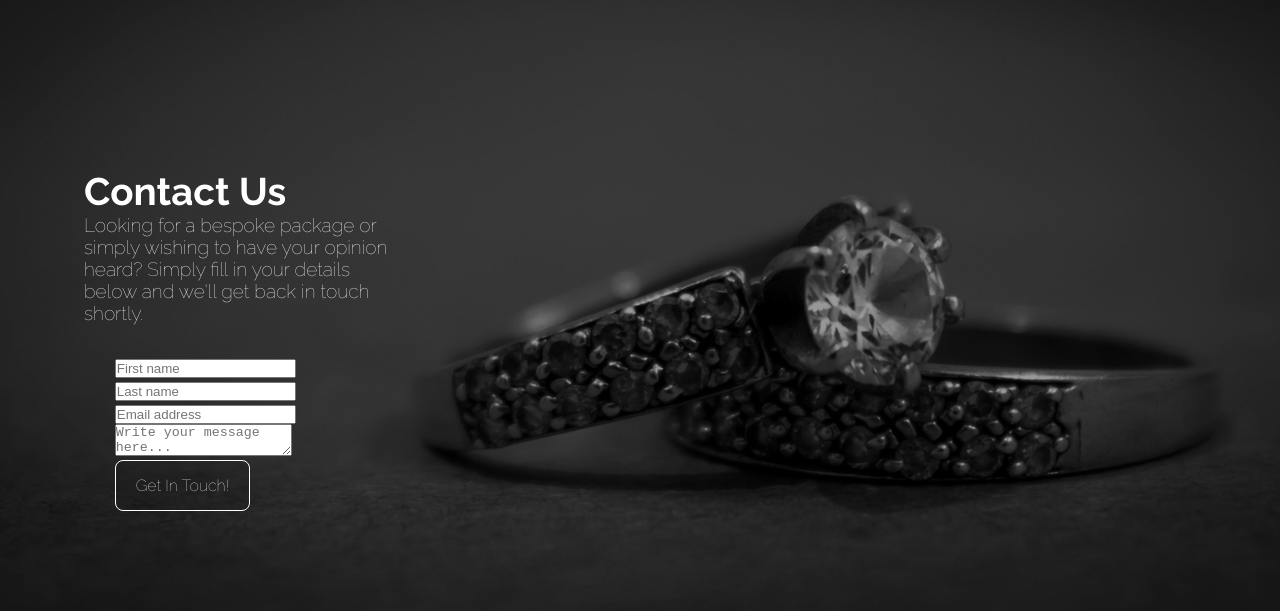
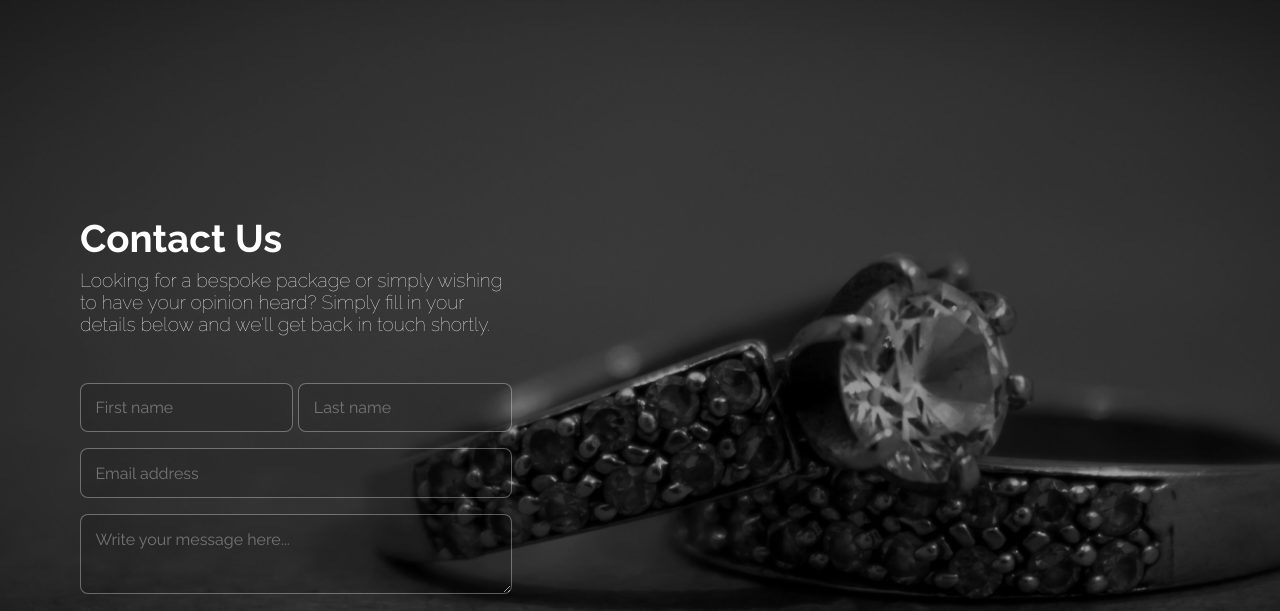
Before and after one commit to CameronCarlyon/Meta-Front-End-Developer-Professional-Certificate, a plain HTML site: page HTML-and-CSS-in-depth/Portfolio-Project/index.html in a window 1280 px wide. Shown: the part 4550-5161 px from the top of the page. Drawn offline with Linux system fonts and the light colour scheme.

Commit message:
Update styles.css
Contact page styling

```diff
--- a/HTML-and-CSS-in-depth/Portfolio-Project/styles.css
+++ b/HTML-and-CSS-in-depth/Portfolio-Project/styles.css
@@ -197,28 +197,74 @@ main {
 
 /* CONTACT CONTAINER */
 .contact-container {
-  scroll-snap-align: center;
   background: linear-gradient(rgba(0, 0, 0, 0.4), rgba(0, 0, 0, 0.4)),
     url("media/pexels-lalesh-aldarwish-168927.jpg");
   background-size: cover;
   background-position: center;
   background-repeat: no-repeat;
-  height: 80%;
-  padding: 20px;
-  padding-top: 13rem;
-  padding-bottom: 2rem;
   display: grid;
-  grid-template-columns: repeat(3, 1fr);
+  grid-template-columns: 37rem;
 }
 
 .contact-text {
-  width: 100%;
   color: white;
-  padding: 10%;
-  padding-left: 4rem;
   font-family: "Raleway", "Arial Narrow Bold", sans-serif;
   font-size: larger;
   font-weight: lighter;
+
+  margin: 5rem;
+  margin-top: 18rem;
+}
+
+.contact-text * {
+  margin-top: 0.5rem;
+  margin-bottom: 0.5rem;
+}
+
+.contact-text p {
+  padding-bottom: 2rem;
+}
+
+input {
+  padding: 0.9rem;
+  background-color: rgba(0, 0, 0, 0.1);
+  border: 1px solid #ffffff55;
+  border-radius: 0.5rem;
+  color: #fff;
+}
+
+#gender-selection {
+  width: auto;
+  text-align: center;
+}
+
+#gender-selection * {
+  margin: 0.6rem;
+}
+
+.name-input {
+  width: 49.4%;
+  font-family: "Raleway", "Arial Narrow Bold", sans-serif;
+  font-size: medium;
+}
+
+#email-input {
+  width: 100%;
+  font-family: "Raleway", "Arial Narrow Bold", sans-serif;
+  font-size: medium;
+}
+
+#message-input {
+  width: 100%;
+  height: 5rem;
+  overflow-y: auto;
+  padding: 0.9rem;
+  background-color: rgba(0, 0, 0, 0.1);
+  border: 1px solid #ffffff55;
+  border-radius: 0.5rem;
+  color: #fff;
+  font-family: "Raleway", "Arial Narrow Bold", sans-serif;
+  font-size: medium;
 }
 
 /* FOOTER CONTAINER */
@@ -238,18 +284,10 @@ main {
   font-size: 2rem;
 }
 
-form {
-  font-family: "Raleway", "Arial Narrow Bold", sans-serif;
-  justify-content: left;
+.footer-location {
   width: 100%;
-  padding: 10%;
-}
-
-#newsletter {
-  background-color: rgb(22, 22, 22);
-}
-
-#footer-location {
+  border: 1px solid white;
+  justify-content: center;
   font-family: "Raleway", "Arial Narrow Bold", sans-serif;
   font-size: 1.5rem;
 }
```
